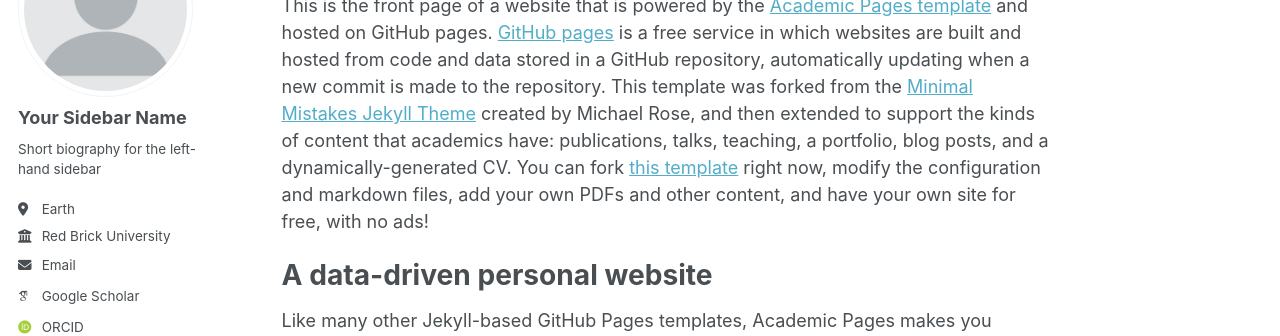
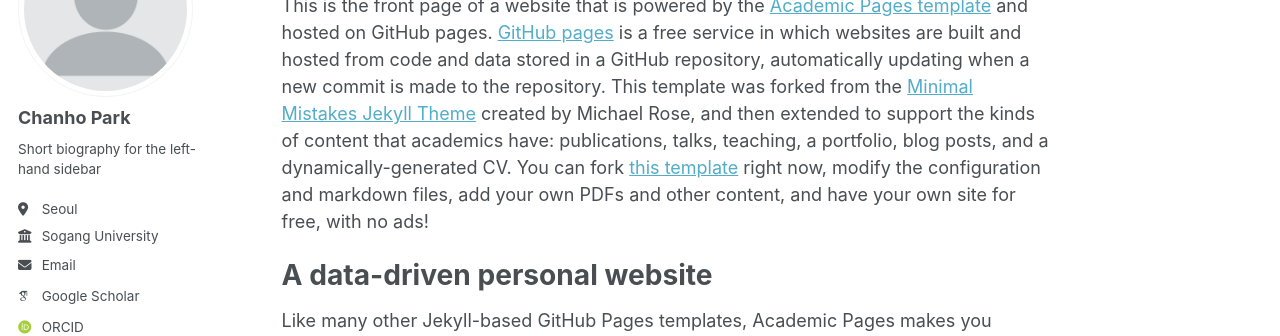
Before and after one commit to chanho12/chanho12.github.io, a Jekyll site: the page built from _pages/about.md, in a window 1280 px wide. Shown: the part 177-513 px from the top of the page. Built offline with Jekyll 4.4.1, drawn with Linux system fonts in a browser that asks for light colours; some web fonts are replaced.

Commit message:
Update _config.yml

```diff
--- a/_config.yml
+++ b/_config.yml
@@ -23,13 +23,13 @@ repository               : "academicpages/academicpages.github.io"
 author:
   # Biographic information
   avatar           : "profile.png"
-  name             : "Your Sidebar Name"
+  name             : "Chanho Park"
   pronouns         : # example: "she/her"
   bio              : "Short biography for the left-hand sidebar"
-  location         : "Earth"
-  employer         : "Red Brick University"
+  location         : "Seoul"
+  employer         : "Sogang University"
   uri              : # URL
-  email            : "none@example.org"
+  email            : "cksgh0984@sogang.ac.kr"
 
   # Academic websites
   academia         : # URL
```
